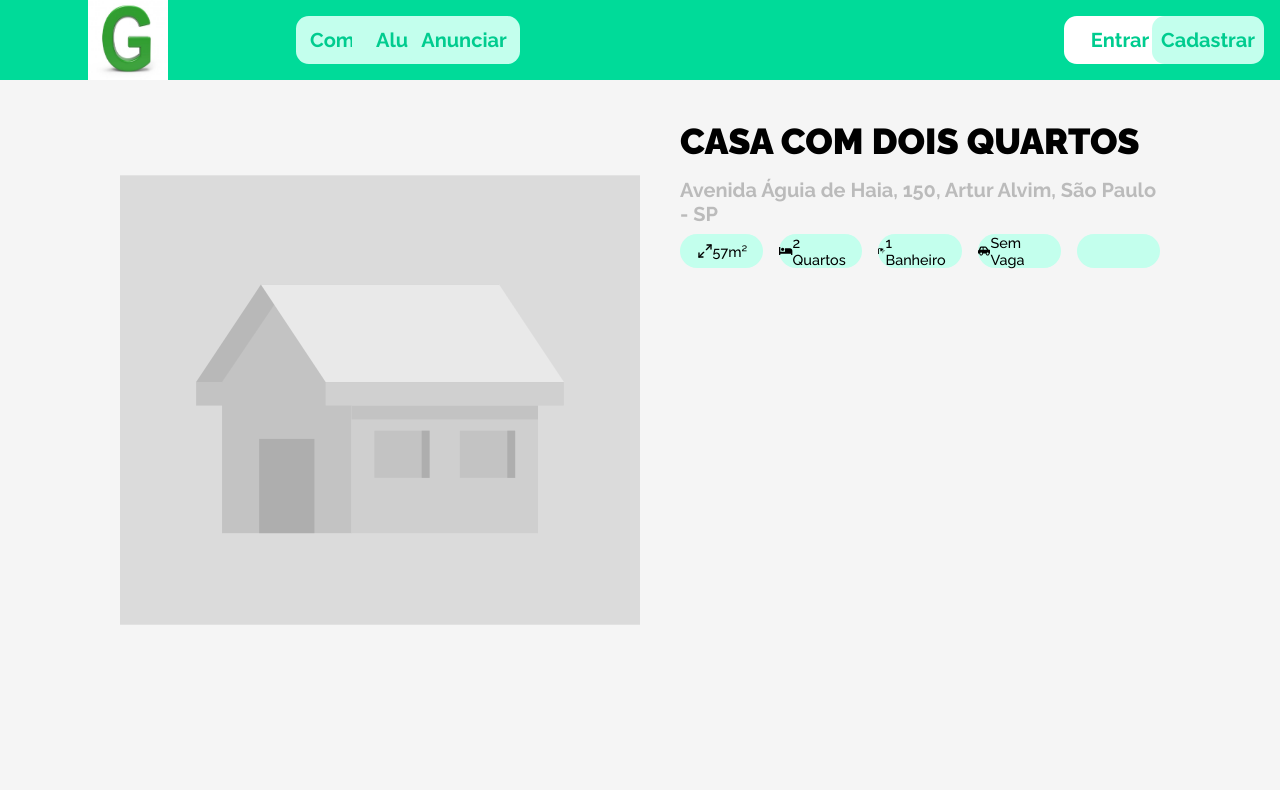
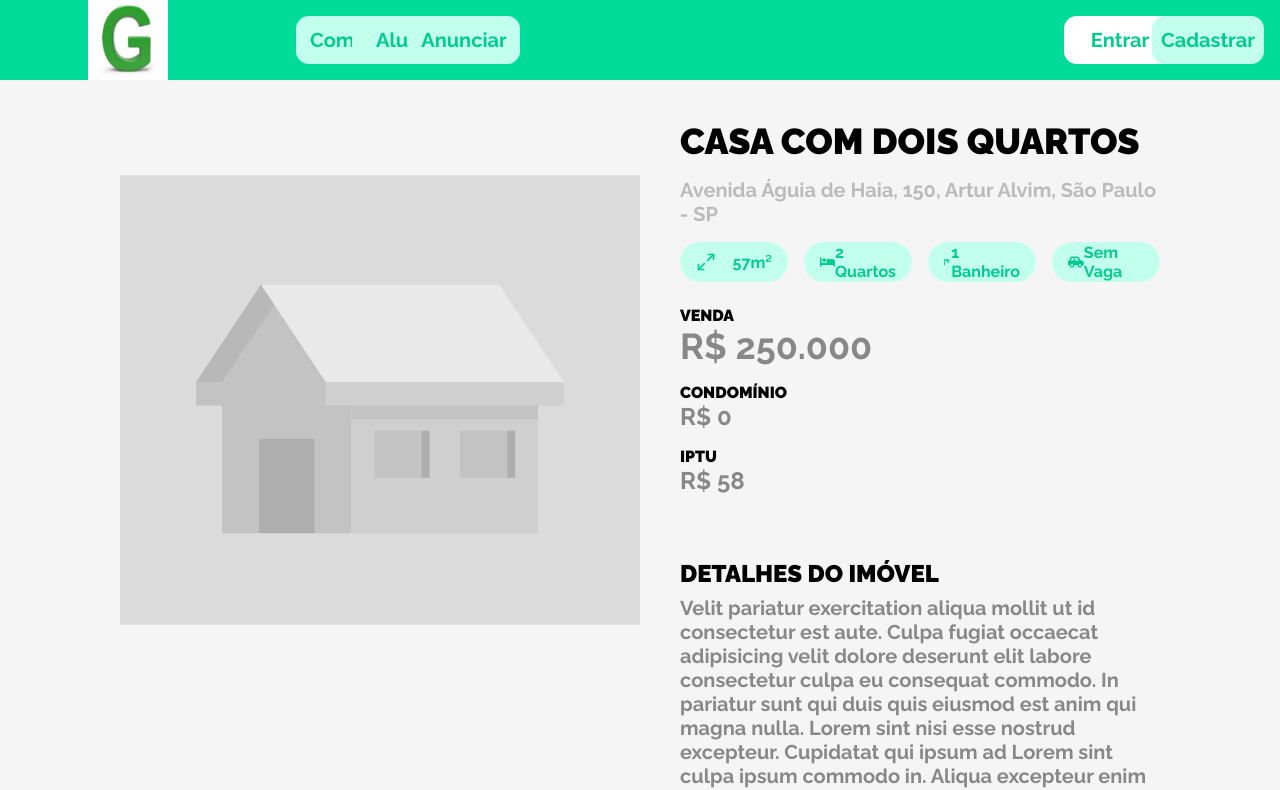
Before and after one commit to niccampanelli/green-real-estate, a React (Create React App) app: page /imovel in a window 1280 px wide. Shown: the top 790 px of the page. Built offline with nearby package versions, Linux system fonts and the light colour scheme.

Commit message:
Styling info page

```diff
--- a/src/pages/ImoInfo/index.js
+++ b/src/pages/ImoInfo/index.js
@@ -96,12 +96,25 @@ export default function Home(){
                     <h1 className="infoName">Casa com dois quartos</h1>
                     <h2 className="infoAdress">Avenida Águia de Haia, 150, Artur Alvim, São Paulo - SP</h2>
                     <div className="infoSpecs">
-                        <div className="infoSpec"><FiMaximize2/> 57m²</div>
-                        <div className="infoSpec"><FaBed/> 2 Quartos</div>
-                        <div className="infoSpec"><FaShower/> 1 Banheiro</div>
-                        <div className="infoSpec"><FaCarSide/> Sem Vaga</div>
-                        <div className="infoSpec"></div>
+                        <div className="infoSpec"><FiMaximize2 className="infoSpecIcon" size={"2.5vh"}/> 57m²</div>
+                        <div className="infoSpec"><FaBed className="infoSpecIcon" size={"2.5vh"}/> 2 Quartos</div>
+                        <div className="infoSpec"><FaShower className="infoSpecIcon" size={"2.5vh"}/> 1 Banheiro</div>
+                        <div className="infoSpec"><FaCarSide className="infoSpecIcon" size={"2.5vh"}/> Sem Vaga</div>
                     </div>
+                    <h1 className="infoType">Venda</h1>
+                    <h1 className="infoPrice">R$ 250.000</h1>
+                    <h1 className="infoCon">Condomínio</h1>
+                    <h1 className="infoConPrice">R$ 0</h1>
+                    <h1 className="infoIPTU">IPTU</h1>
+                    <h1 className="infoIPTUPrice">R$ 58</h1>
+                    <h1 className="infoDescTitle">Detalhes do Imóvel</h1>
+                    <h2 className="infoDesc">
+                        Velit pariatur exercitation aliqua mollit ut id consectetur est aute. Culpa fugiat occaecat adipisicing velit dolore deserunt elit labore consectetur culpa eu consequat commodo. In pariatur sunt qui duis quis eiusmod est anim qui magna nulla. Lorem sint nisi esse nostrud excepteur. Cupidatat qui ipsum ad Lorem sint culpa ipsum commodo in. Aliqua excepteur enim sunt occaecat elit ut occaecat sint. Consequat occaecat anim laborum occaecat ex eiusmod sunt amet culpa.
+
+Deserunt tempor magna sunt deserunt cupidatat nulla nisi exercitation. Ad magna mollit duis laborum est esse eiusmod velit officia. Veniam quis in ea ipsum labore nostrud laboris mollit culpa esse incididunt qui non culpa. Eu qui laboris occaecat do exercitation labore in fugiat enim. Veniam incididunt veniam elit nulla.
+
+Commodo reprehenderit sit pariatur aute enim esse ut exercitation aliquip aliqua fugiat anim adipisicing velit. Irure sint non dolor incididunt reprehenderit esse veniam quis ad ullamco eu deserunt. Quis labore Lorem elit eiusmod magna velit ea adipisicing laborum quis voluptate do. Labore nulla est ex eiusmod duis labore laborum laborum velit fugiat eu. Sint anim excepteur eu elit aute commodo non.
+                    </h2>
                 </section>
             </section>
             <section className="recentElementsSection">
--- a/src/pages/ImoInfo/styles.css
+++ b/src/pages/ImoInfo/styles.css
@@ -1,9 +1,9 @@
-.infoSection{
-    height: 100vh;
+.infoSection{    height: auto;
     width: 100%;
     padding: 5vh 15vh 5vh 15vh;
     display: grid;
-   grid-template-columns: repeat(2, minmax(0, 100%));
+    grid-template-columns: repeat(2, minmax(0, 100%));
+    margin-bottom: 15vh;
 }
 
 .infoImage{
@@ -26,17 +26,29 @@
 }
 
 .infoAdress{
-    margin-bottom: 1vh;
+    margin-bottom: 2vh;
     font-size: 2.5vh;
     font-weight: 700;
     color: #bbb;
 }
 
 .infoSpecs{
+    position: relative;
     width: 100%;
+    height: 5vh;
     display: grid;
-    grid-template-columns: repeat(5, minmax(0, 100%));
+    grid-template-columns: repeat(4, minmax(0, 100%));
     gap: 2vh;
+    color: #00cc8f;
+    font-weight: 700;
+    margin-bottom: 3vh;
+}
+
+.infoSpecIcon{
+    position: relative;
+    float: left;
+    margin-left: 2vh;
+    margin-right: auto;
 }
 
 .infoSpec{
@@ -46,5 +58,51 @@
     background-color: #c3ffed;
     border-radius: 100vh;
     padding-right: 2vh;
-    font-size: 1.8vh;
+    font-size: 2vh;
 }
+
+.infoType{
+    font-size: 2vh;
+    font-weight: 800;
+}
+
+.infoPrice{
+    font-size: 4.5vh;
+    font-weight: 700;
+    margin-bottom: 2vh;
+    color: #888;
+}
+
+.infoCon{
+    font-size: 2vh;
+    font-weight: 800;
+}
+
+.infoConPrice{
+    font-size: 3vh;
+    font-weight: 700;
+    margin-bottom: 2vh;
+    color: #888;
+}
+
+.infoIPTU{
+    font-size: 2vh;
+    font-weight: 800;
+}
+
+.infoIPTUPrice{
+    font-size: 3vh;
+    font-weight: 700;
+    margin-bottom: 8vh;
+    color: #888;
+}
+
+.infoDescTitle{
+    font-size: 3vh;
+    margin-bottom: 1vh;
+}
+
+.infoDesc{
+    font-size: 2.5vh;
+    color: #888;
+}
```
